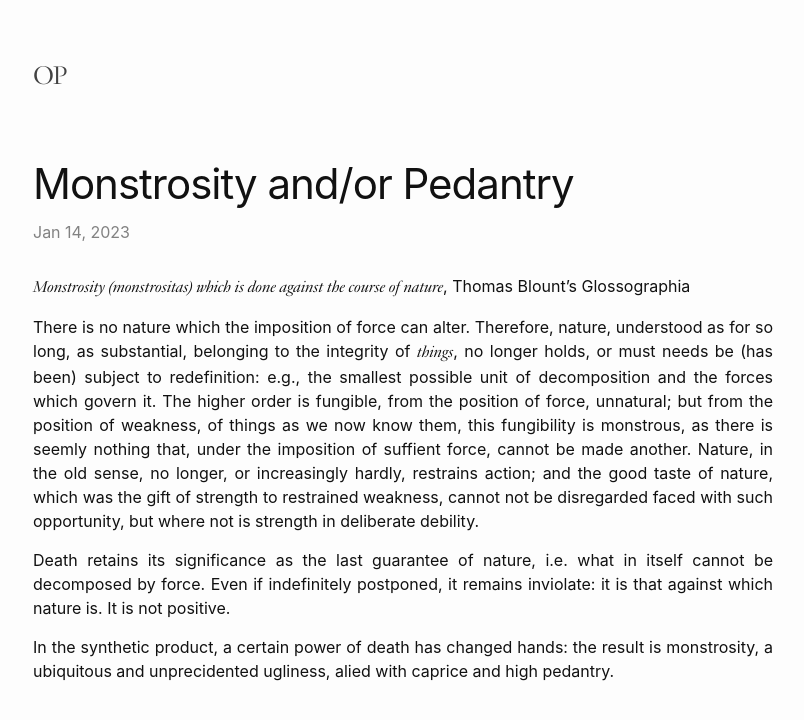
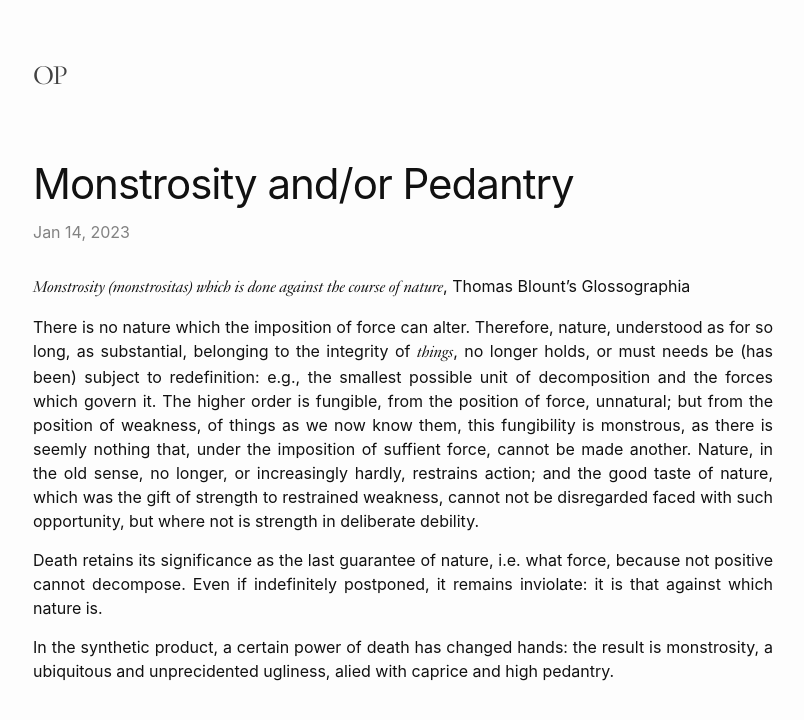
Before and after one commit to TheatrumMundi/TheatrumMundi, a Jekyll site: the page built from _posts/2023-01-13-monstrosity-and-or-pedantry.markdown, in a window 1280 px wide. Shown: the top 720 px of the page, without its empty margins (237-1041 px from the left). Built offline with Jekyll 4.4.1, drawn with Linux system fonts in a browser that asks for light colours; some web fonts are replaced.

Commit message:
Update 2023-01-13-monstrosity-and-or-pedantry.markdown

```diff
--- a/_posts/2023-01-13-monstrosity-and-or-pedantry.markdown
+++ b/_posts/2023-01-13-monstrosity-and-or-pedantry.markdown
@@ -9,6 +9,6 @@ categories: jekyll update
 
 There is no nature which the imposition of force can alter. Therefore, nature, understood as for so long, as substantial, belonging to the integrity of <i>things</i>, no longer holds, or must needs be (has been) subject to redefinition: e.g., the smallest possible unit of decomposition and the forces which govern it. The higher order is fungible, from the position of force, unnatural; but from the position of weakness, of things as we now know them, this fungibility is monstrous, as there is seemly nothing that, under the imposition of suffient force, cannot be made another. Nature, in the old sense, no longer, or increasingly hardly, restrains action; and the good taste of nature, which was the gift of strength to restrained weakness, cannot not be disregarded faced with such opportunity, but where not is strength in deliberate debility.
 
-Death retains its significance as the last guarantee of nature, i.e. what in itself cannot be decomposed by force. Even if indefinitely postponed, it remains inviolate: it is that against which nature is. It is not positive.
+Death retains its significance as the last guarantee of nature, i.e. what force, because not positive cannot  decompose. Even if indefinitely postponed, it remains inviolate: it is that against which nature is.
 
 In the synthetic product, a certain power of death has changed hands: the result is monstrosity, a ubiquitous and unprecidented ugliness, alied with caprice and high pedantry.
```
